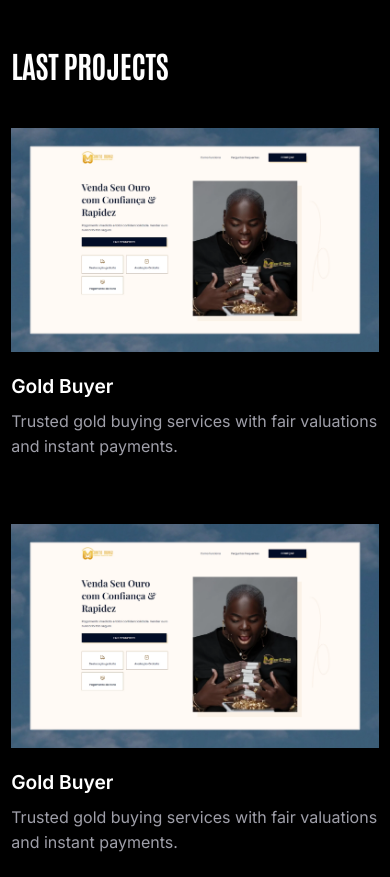
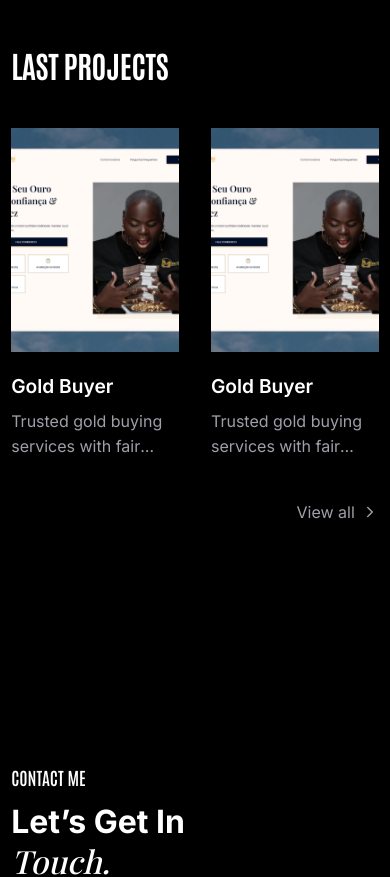
Before and after one commit to makeneto/makenedev, a React (Vite) app: page / in a window 390 px wide. Shown: the part 1280-2157 px from the top of the page. Built offline with nearby package versions, Linux system fonts and the light colour scheme; no server answers; a web font is replaced by a local one.

Commit message:
refactor(styles): adjust media queries for improved responsiveness at 884px breakpoint

```diff
--- a/src/css/style.css
+++ b/src/css/style.css
@@ -13,6 +13,11 @@ body::selection {
 @media (width <= 1280px) {
   body {
     padding-inline: 10rem;
+  }
+}
+@media (width <= 884px) {
+  body {
+    padding-inline: 2rem;
   }
 }
 @media (width <= 640px) {
@@ -39,6 +44,11 @@ textarea {
   grid-template-columns: 1fr 1fr;
   gap: 8rem;
   align-items: start;
+}
+@media (width <= 884px) {
+  .contact__content {
+    gap: 4rem;
+  }
 }
 @media (width <= 640px) {
   .contact__content {
@@ -219,6 +229,11 @@ textarea {
     gap: 27.4rem;
   }
 }
+@media (width <= 884px) {
+  .homeHeader__heroContent {
+    gap: 17.5rem;
+  }
+}
 @media (width <= 640px) {
   .homeHeader__heroContent {
     gap: 1rem;
@@ -249,6 +264,12 @@ textarea {
   .homeHeader__heroContent img {
     top: -51%;
     width: 35%;
+  }
+}
+@media (width <= 768px) {
+  .homeHeader__heroContent img {
+    top: -10%;
+    width: 40%;
   }
 }
 @media (width <= 640px) {
@@ -428,6 +449,11 @@ textarea {
     margin-bottom: 7rem;
   }
 }
+@media (width <= 884px) {
+  .nav {
+    margin-bottom: 8rem;
+  }
+}
 @media (width <= 640px) {
   .nav {
     margin-bottom: 6rem;
@@ -513,6 +539,13 @@ textarea {
     line-height: 4rem;
   }
 }
+@media (width <= 884px) {
+  .quoteOfTheWeek__content h1 {
+    width: 85%;
+    font-size: 2.8rem;
+    line-height: 2.8rem;
+  }
+}
 @media (width <= 640px) {
   .quoteOfTheWeek__content h1 {
     width: 100%;
@@ -592,6 +625,11 @@ textarea {
   margin: 0;
   padding: 0;
 }
+@media (width <= 884px) {
+  .showCaseGrid {
+    grid-template-columns: repeat(2, 1fr);
+  }
+}
 .showCaseGrid--multi-row {
   grid-template-columns: repeat(2, 1fr);
 }
@@ -652,9 +690,14 @@ textarea {
     height: 17.5rem;
   }
 }
-@media (width <= 640px) {
+@media (width <= 884px) {
   .showcase-cover {
     height: 15.5rem;
+  }
+}
+@media (width <= 884px) {
+  .showcase-cover {
+    height: 13rem;
   }
 }
 @media (width <= 400px) {
@@ -834,7 +877,7 @@ textarea {
   padding: 0.125rem 0.625rem;
 }
 
-@media (max-width: 640px) {
+@media (max-width: 840px) {
   .timeline {
     gap: 5rem;
   }
@@ -878,12 +921,12 @@ textarea {
     display: none;
   }
 }
-@media (max-width: 640px) and (width <= 640px) {
+@media (max-width: 840px) and (width <= 640px) {
   .timeline-card {
     padding-left: 0;
   }
 }
-@media (max-width: 640px) {
+@media (max-width: 840px) {
   .timeline-card__dot {
     display: none;
   }
@@ -900,6 +943,12 @@ textarea {
 @media (width <= 1280px) {
   .work-experience {
     grid-template-columns: 35% auto;
+  }
+}
+@media (width <= 884px) {
+  .work-experience {
+    grid-template-columns: 38% auto;
+    gap: 2rem;
   }
 }
 @media (width <= 640px) {
```
